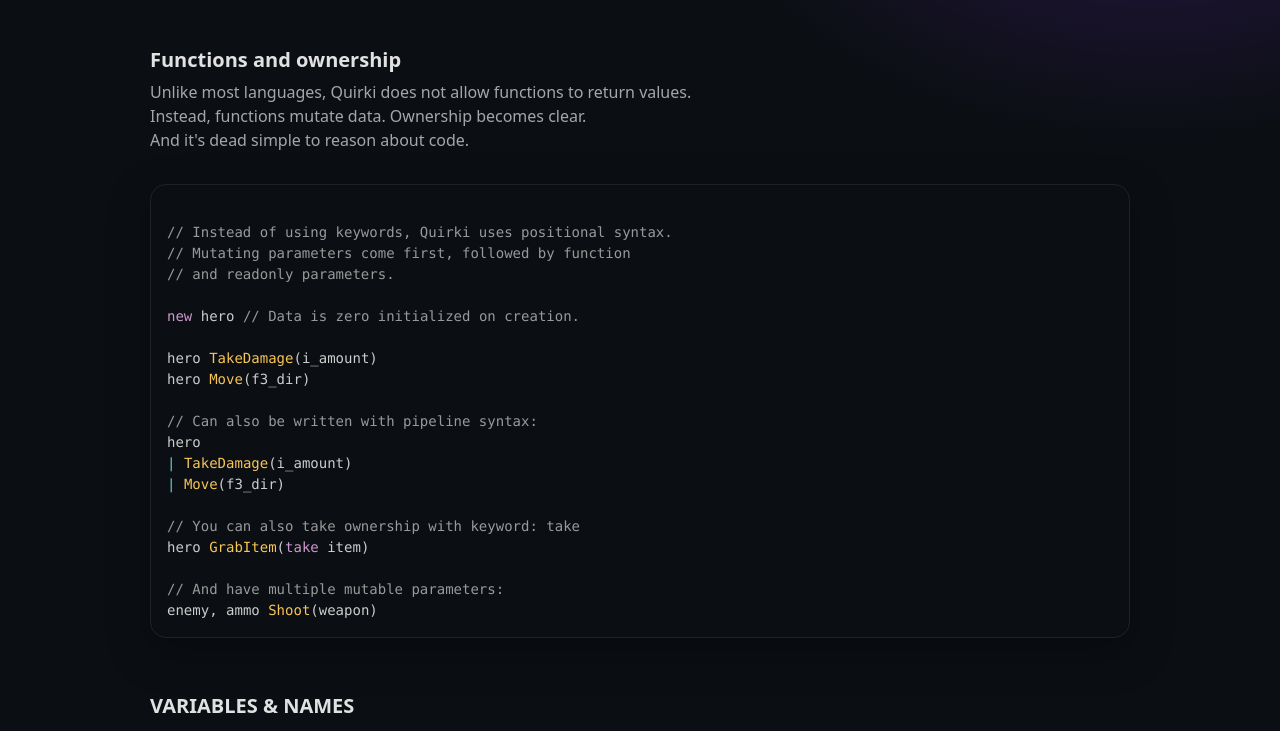
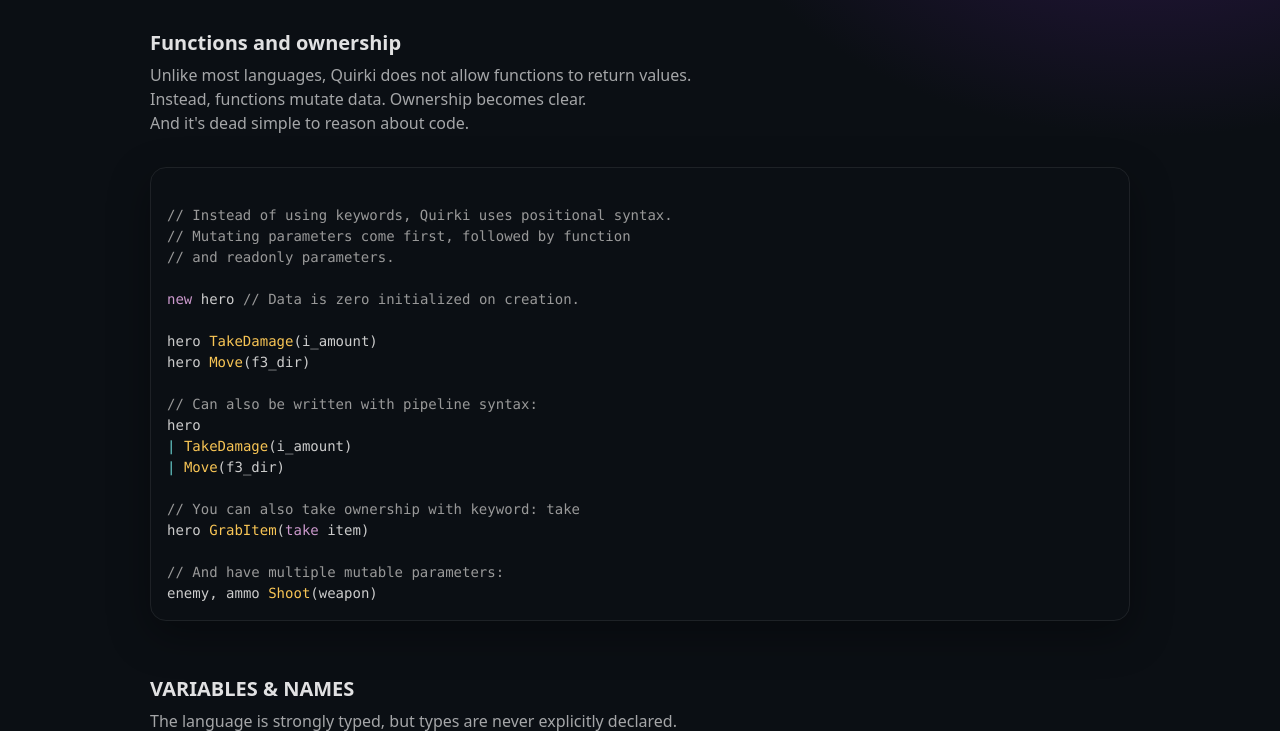
Before and after one commit to mrdumle/mrdumle.github.io, a plain HTML site: page index.html in a window 1280 px wide. Shown: the part 164-895 px from the top of the page. Drawn offline with nearby package versions, Linux system fonts and the light colour scheme.

Commit message:
Update index.html

```diff
--- a/index.html
+++ b/index.html
@@ -23,7 +23,7 @@
       }
       body {
         line-height: 150%;
-        margin: 20px;
+        margin: 3px;
         font-family: ui-sans-serif, system-ui, -apple-system, Segoe UI, Roboto, Helvetica,
           Arial;
         background: radial-gradient(1200px 700px at 30% -10%, #1b2a44 0%, transparent 55%),
```
